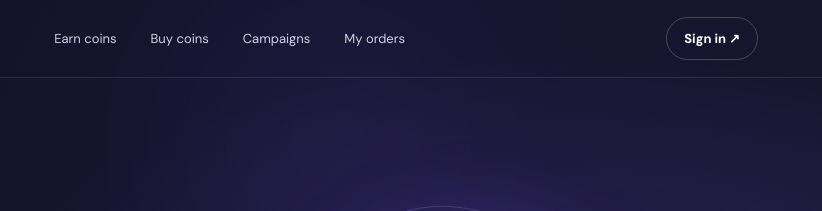
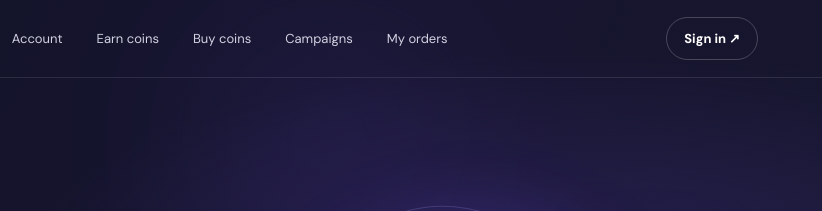
Before and after one commit to ravaunrichards/creator-hub-boost, a website: page public/index.html in a window 1280 px wide. Shown: the top 211 px of the page, 458-1280 px from the left. Drawn offline with Linux system fonts and the light colour scheme; no server answers.

Commit message:
Add account access to responsive navigation

```diff
--- a/public/index.html
+++ b/public/index.html
@@ -11,7 +11,7 @@
 <body>
   <header class="topbar">
     <a class="brand" href="#top" aria-label="Creator Hub Boost home"><span class="brand-mark">CH</span><span>creator hub <b>boost</b></span></a>
-    <nav><a href="#tasks">Earn coins</a><a href="#wallet">Buy coins</a><a href="#campaigns">Campaigns</a><a href="#orders">My orders</a></nav>
+    <nav><a href="#account">Account</a><a href="#tasks">Earn coins</a><a href="#wallet">Buy coins</a><a href="#campaigns">Campaigns</a><a href="#orders">My orders</a></nav>
     <a class="top-cta" href="#account" id="authNav">Sign in <span>↗</span></a>
     <button class="menu-btn" aria-label="Open menu" id="menuBtn">☰</button>
   </header>
```
